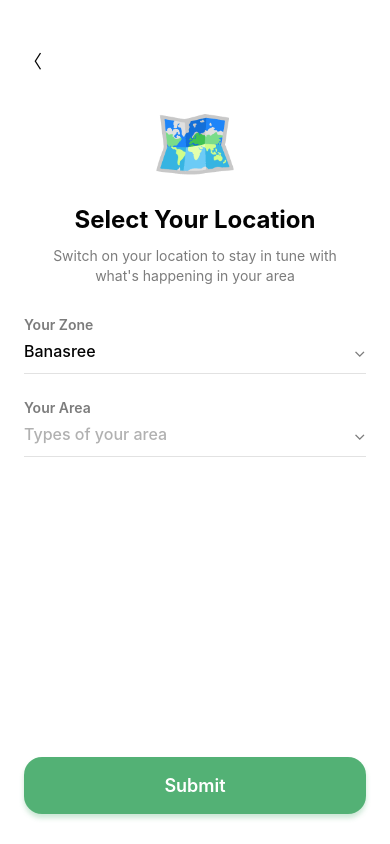
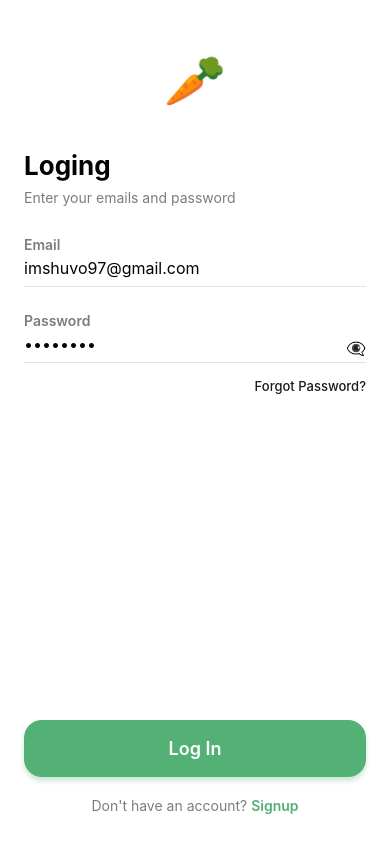
Before and after one commit to asiyatleuzhan-lgtm/online-shop, a React Native app: screen / in a window 390 px wide. Built offline with nearby package versions, Linux system fonts and the light colour scheme.

Commit message:
Add Login screen with email and password fields

```diff
--- a/App.tsx
+++ b/App.tsx
@@ -1,59 +1,76 @@
 import React, { useState } from 'react';
-import { StyleSheet, Text, View, TouchableOpacity, ScrollView } from 'react-native';
+import { StyleSheet, Text, View, TextInput, TouchableOpacity, ScrollView } from 'react-native';
 
 export default function App() {
-  // Бастапқы бетті бірден 'location' (Select Your Location) етіп орнаттық
-  const [currentPage, setCurrentPage] = useState('location');
-  const [selectedZone, setSelectedZone] = useState('Banasree');
-  const [selectedArea, setSelectedArea] = useState('Types of your area');
+  // Бастапқы бетті бірден 'login' етіп орнаттық
+  const [currentPage, setCurrentPage] = useState('login');
+  const [email, setEmail] = useState('imshuvo97@gmail.com');
+  const [password, setPassword] = useState('12345678');
+  const [showPassword, setShowPassword] = useState(false);
 
   return (
     <View style={styles.container}>
       <View style={styles.phoneScreen}>
 
-        {/* SELECT YOUR LOCATION SCREEN */}
-        {currentPage === 'location' && (
+        {/* LOGIN SCREEN */}
+        {currentPage === 'login' && (
           <View style={styles.screenContainer}>
             <View>
-              {/* Артқа қайту батырмасы */}
-              <TouchableOpacity style={styles.backButton} onPress={() => alert('Алдыңғы бет')}>
-                <Text style={{ fontSize: 18, color: '#030303' }}>〈</Text>
+              {/* Жоғарғы сәбіз иконкасы */}
+              <View style={{ alignItems: 'center', marginTop: 20, marginBottom: 40 }}>
+                <Text style={{ fontSize: 50 }}>🥕</Text>
+              </View>
+
+              <Text style={styles.title}>Loging</Text>
+              <Text style={styles.subtitle}>Enter your emails and password</Text>
+
+              {/* Email енгізу */}
+              <Text style={styles.label}>Email</Text>
+              <TextInput
+                style={styles.input}
+                value={email}
+                onChangeText={setEmail}
+                placeholder="email@example.com"
+                keyboardType="email-address"
+              />
+
+              {/* Password енгізу */}
+              <Text style={[styles.label, { marginTop: 25 }]}>Password</Text>
+              <View style={styles.passwordRow}>
+                <TextInput
+                  style={[styles.input, { borderBottomWidth: 0, flex: 1 }]}
+                  value={password}
+                  onChangeText={setPassword}
+                  secureTextEntry={!showPassword}
+                  placeholder="Password"
+                />
+                <TouchableOpacity onPress={() => setShowPassword(!showPassword)}>
+                  <Text style={{ fontSize: 16, color: '#7C7C7C' }}>{showPassword ? '👁️' : '👁️‍🗨️'}</Text>
+                </TouchableOpacity>
+              </View>
+
+              {/* Forgot Password */}
+              <TouchableOpacity style={{ alignSelf: 'flex-end', marginTop: 15 }}>
+                <Text style={{ color: '#181B20', fontSize: 13, fontWeight: '500' }}>Forgot Password?</Text>
+              </TouchableOpacity>
+            </View>
+
+            <View style={{ marginBottom: 30 }}>
+              {/* Log In батырмасы */}
+              <TouchableOpacity
+                style={styles.loginButton}
+                onPress={() => setCurrentPage('shop')}
+              >
+                <Text style={styles.loginButtonText}>Log In</Text>
               </TouchableOpacity>
 
-              {/* Иконка мен тақырыптар */}
-              <View style={{ alignItems: 'center', marginTop: 10, marginBottom: 30 }}>
-                <Text style={{ fontSize: 70, marginBottom: 20 }}>🗺️</Text>
-                <Text style={styles.title}>Select Your Location</Text>
-                <Text style={styles.subtitle}>
-                  Switch on your location to stay in tune with what's happening in your area
-                </Text>
+              {/* Төменгі тіркелу жазуы */}
+              <View style={{ flexDirection: 'row', justifyContent: 'center', marginTop: 20 }}>
+                <Text style={{ color: '#7C7C7C', fontSize: 14 }}>Don't have an account? </Text>
+                <TouchableOpacity onPress={() => alert('Sign up бетіне өту')}>
+                  <Text style={{ color: '#53B175', fontSize: 14, fontWeight: '600' }}>Signup</Text>
+                </TouchableOpacity>
               </View>
-
-              {/* Your Zone селекторы */}
-              <Text style={styles.label}>Your Zone</Text>
-              <View style={styles.dropdownRow}>
-                <Text style={styles.dropdownText}>{selectedZone}</Text>
-                <Text style={{ color: '#7C7C7C', fontSize: 16 }}>⌄</Text>
-              </View>
-
-              {/* Your Area селекторы */}
-              <Text style={[styles.label, { marginTop: 25 }]}>Your Area</Text>
-              <View style={styles.dropdownRow}>
-                <Text style={[styles.dropdownText, { color: selectedArea === 'Types of your area' ? '#B1B1B1' : '#030303' }]}>
-                  {selectedArea}
-                </Text>
-                <Text style={{ color: '#7C7C7C', fontSize: 16 }}>⌄</Text>
-              </View>
-            </View>
-
-            {/* Submit батырмасы */}
-            <View style={{ marginBottom: 30 }}>
-              <TouchableOpacity
-                style={styles.submitButton}
-                onPress={() => setCurrentPage('shop')}
-              >
-                <Text style={styles.submitButtonText}>Submit</Text>
-              </TouchableOpacity>
             </View>
           </View>
         )}
@@ -64,8 +81,8 @@ export default function App() {
             <Text style={{ fontSize: 32, textAlign: 'center', marginBottom: 10 }}>🥕</Text>
             <Text style={{ textAlign: 'center', color: '#828282', fontSize: 12, marginBottom: 20 }}>Dhaka, Banasree</Text>
 
-            <TouchableOpacity style={styles.backToSignin} onPress={() => setCurrentPage('location')}>
-              <Text style={{ color: '#53B175', fontWeight: 'bold' }}>⬅️ Локация таңдауға қайту</Text>
+            <TouchableOpacity style={styles.backToLogin} onPress={() => setCurrentPage('login')}>
+              <Text style={{ color: '#53B175', fontWeight: 'bold' }}>⬅️ Login бетіне қайту</Text>
             </TouchableOpacity>
 
             <Text style={{ fontSize: 22, fontWeight: 'bold', color: '#181B20', marginTop: 20 }}>Welcome to Shop!</Text>
@@ -100,49 +117,40 @@ const styles = StyleSheet.create({
   screenContainer: {
     flex: 1,
     paddingHorizontal: 24,
-    paddingTop: 40,
+    paddingTop: 30,
     justifyContent: 'space-between',
   },
-  backButton: {
-    width: 40,
-    height: 40,
-    justifyContent: 'center',
-    marginBottom: 10,
-  },
   title: {
-    fontSize: 24,
+    fontSize: 26,
     fontWeight: 'bold',
     color: '#030303',
-    marginBottom: 12,
-    textAlign: 'center',
+    marginBottom: 8,
   },
   subtitle: {
-    textAlign: 'center',
     color: '#7C7C7C',
     fontSize: 14,
-    paddingHorizontal: 15,
-    lineHeight: 20,
+    marginBottom: 30,
   },
   label: {
     fontSize: 14,
     color: '#7C7C7C',
     fontWeight: '600',
-    marginBottom: 8,
+    marginBottom: 5,
   },
-  dropdownRow: {
+  input: {
+    fontSize: 16,
+    color: '#030303',
+    borderBottomWidth: 1,
+    borderBottomColor: '#E2E2E2',
+    paddingBottom: 8,
+  },
+  passwordRow: {
     flexDirection: 'row',
-    justifyContent: 'space-between',
     alignItems: 'center',
     borderBottomWidth: 1,
     borderBottomColor: '#E2E2E2',
-    paddingBottom: 12,
   },
-  dropdownText: {
-    fontSize: 16,
-    color: '#030303',
-    fontWeight: '500',
-  },
-  submitButton: {
+  loginButton: {
     backgroundColor: '#53B175',
     paddingVertical: 18,
     borderRadius: 18,
@@ -153,7 +161,7 @@ const styles = StyleSheet.create({
     shadowRadius: 5,
     elevation: 5,
   },
-  submitButtonText: {
+  loginButtonText: {
     color: '#ffffff',
     fontSize: 18,
     fontWeight: '600',
@@ -162,7 +170,7 @@ const styles = StyleSheet.create({
     padding: 20,
     alignItems: 'center',
   },
-  backToSignin: {
+  backToLogin: {
     marginTop: 20,
     padding: 10,
     backgroundColor: '#e8f5e9',
```
